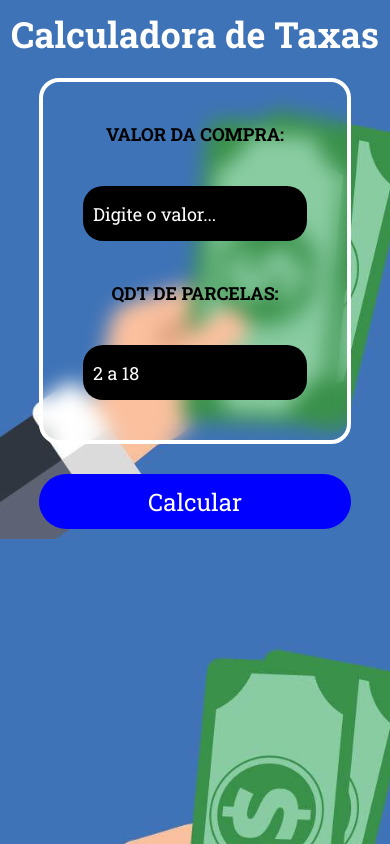
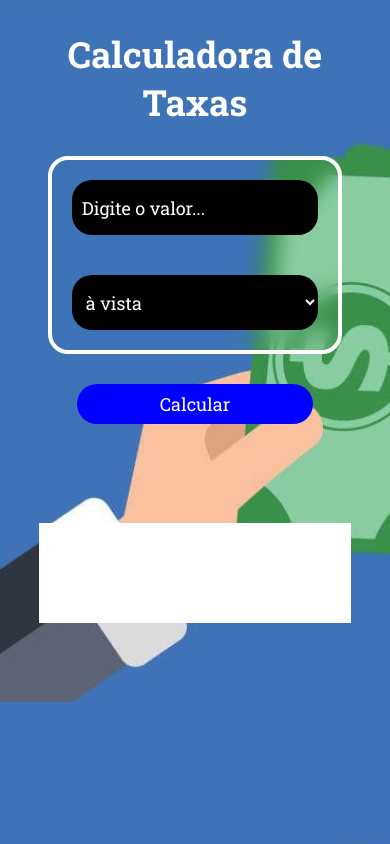
Before and after one commit to goguixter/CALCULADORA-DE-TAXAS, a plain HTML site: page index.html in a window 390 px wide. Drawn offline with Linux system fonts and the light colour scheme.

Commit message:
ALGUNS AJUSTES NO INNER HTML

```diff
--- a/index.html
+++ b/index.html
@@ -15,19 +15,37 @@
         </header>
         <div class="wrapper">
             <div class="inputs">
-                <label>Valor da Compra:</label><input class="value-input" type="number" placeholder="Digite o valor..."
-                    min="50">
-                <label>Qdt de parcelas:</label><input class="qtd-input" type="number" placeholder="2 a 18" min="2"
-                    max="18">
+                <input id="value-input" class="value-input" type="number" placeholder="Digite o valor..." min="50">
+                <select id="select-installments" class="select-installments">
+                    <option class="1" value="0.0299">à vista</option>
+                    <option class="2" value="0.0409">2 Parcelas</option>
+                    <option class="3" value="0.0478">3 Parcelas</option>
+                    <option class="4" value="0.0547">4 Parcelas</option>
+                    <option class="5" value="0.0614">5 Parcelas</option>
+                    <option class="6" value="0.0681">6 Parcelas</option>
+                    <option class="7" value="0.0767">7 Parcelas</option>
+                    <option class="8" value="0.0833">8 Parcelas</option>
+                    <option class="9" value="0.0898">9 Parcelas</option>
+                    <option class="10" value="0.0963">10 Parcelas</option>
+                    <option class="11" value="0.1026">11 Parcelas</option>
+                    <option class="12" value="0.1090">12 Parcelas</option>
+                    <option class="13" value="0.1232">13 Parcelas</option>
+                    <option class="14" value="0.1294">14 Parcelas</option>
+                    <option class="15" value="0.1356">15 Parcelas</option>
+                    <option class="16" value="0.1417">16 Parcelas</option>
+                    <option class="17" value="0.1477">17 Parcelas</option>
+                    <option class="18" value="0.1537">18 Parcelas</option>
+                </select>
             </div>
-            <button onclick="calcTaxes()" class="calc-btn">Calcular</button>
+            <button id="calcBtn" class="calc-btn">Calcular</button>
         </div>
-        <!--<div class="result">
-            <p class="final-result">Sua compra terá o valor total de<bR>R$ em  parcelas de R$</p>
+    </main>
+    <section>
+        <div class="final-result">
+            <!-- <p class="final-result"> Sua compra terá o valor total de<bR>${} em${} parcelas de ${}</p>
+         -->
         </div>
-         -->
-
-    </main>
+    </section>
     <script src="./script.js"></script>
 </body>
 
--- a/script.js
+++ b/script.js
@@ -1,5 +1,16 @@
-function calcTaxes(){
-    const originalValue = document.querySelector('.value-input');
-    const installmenteQtd = document.querySelector('.qtd-input');
-    console.log(originalValue.value * installmenteQtd.value)
+const calcButton = document.getElementById("calcBtn").addEventListener("click", totalValue)
+const inputValue = document.getElementById("value-input")
+const divResult = document.querySelector(".final-result")
+
+function totalValue(){
+
+    const result = inputValue.value * selectValue.value
+
+    divResult.innerHTML = `<p class="description"> Sua compra terá o valor total de<bR>${result+inputValue}</p>`
+
 }
+
+
+const selectValue = document.querySelector(".select-installments")
+
+selectValue.addEventListener("change", totalValue)
--- a/style.css
+++ b/style.css
@@ -12,7 +12,9 @@ body{
     background-size: cover;
     background-repeat: repeat-y;
 }
-
+main{
+    padding: 10px 20%;
+}
 header{
     padding: 20px 40px;
 }
@@ -21,7 +23,7 @@ header{
     width: 100%;
     padding: 10px 40px;
 }
-.qtd-input, .value-input{
+.select-installments, .value-input{
     color: #ffff;
     background-color: #000000;
     width: 400px;
@@ -86,57 +88,71 @@ h1{
     margin: 0;
 }
 
+
 .final-result{
-    width: 70%;
-    padding: 40px;
+    width: 100%;
+    height: 100px;
+    padding: 10px;
     background-color: #ffffff;
-    font-size: 36px;
+    display: block;
+    margin: 40px auto;
+    text-align: center;
+}
+section{
     display: block;
     margin: 0 auto;
+    padding: 10%;
+}
+.description{
+    width: 100%;
+    height: 100%;
     text-align: center;
+    font-size: 24px;
 }
 
-@media screen and (max-width: 780px){
+@media screen and (max-width:890px){
+   h1{
+        font-size: 50px;
+    }
 
-.wrapper{
-    padding: 10px 10%;
-}
-h1{
-    font-size: 55px;
-}
-.final-result{
-    font-size: 24px;
-    margin: 0 auto;
-    padding: 10px;
+    .inputs{
+        width: 100%;
+    }
+    .calc-btn{
+        width: 80%;
+    }
+
+    .select-installments, .value-input{
+        width: 100%;
+        font-size: 18px;
+    }
 }
 
+@media screen and (max-width:890px){
+    .description{
+        font-size: 20px;
+        font-weight: 700;
+    }
+
+    main{
+        padding: 10px 2%;
+    }
+
+    .inputs{
+        padding: 20px;
+    }
 }
-@media screen and (max-width: 555px){
+@media screen and (max-width: 500px){
     h1{
         font-size: 36px;
     }
-
-    .inputs{
-        font-size: 24px;
-    }
-    .qtd-input, .value-input{
-        width: 100%;
+    .calc-btn{
+        height: 40px;
         font-size: 18px;
     }
-    .calc-btn{
-        width: 100%;
-        font-size: 24px;
-    }
-    .final-result{
-        font-size: 24px;
+    .description{
+        font-size: 16px;
+        font-weight: 700;
     }
 
-    @media screen and (max-width: 400px){
-        .inputs{
-            font-size: 18px;
-        }
-        header{
-            padding: 10px;
-        }
-    }
 }
```
